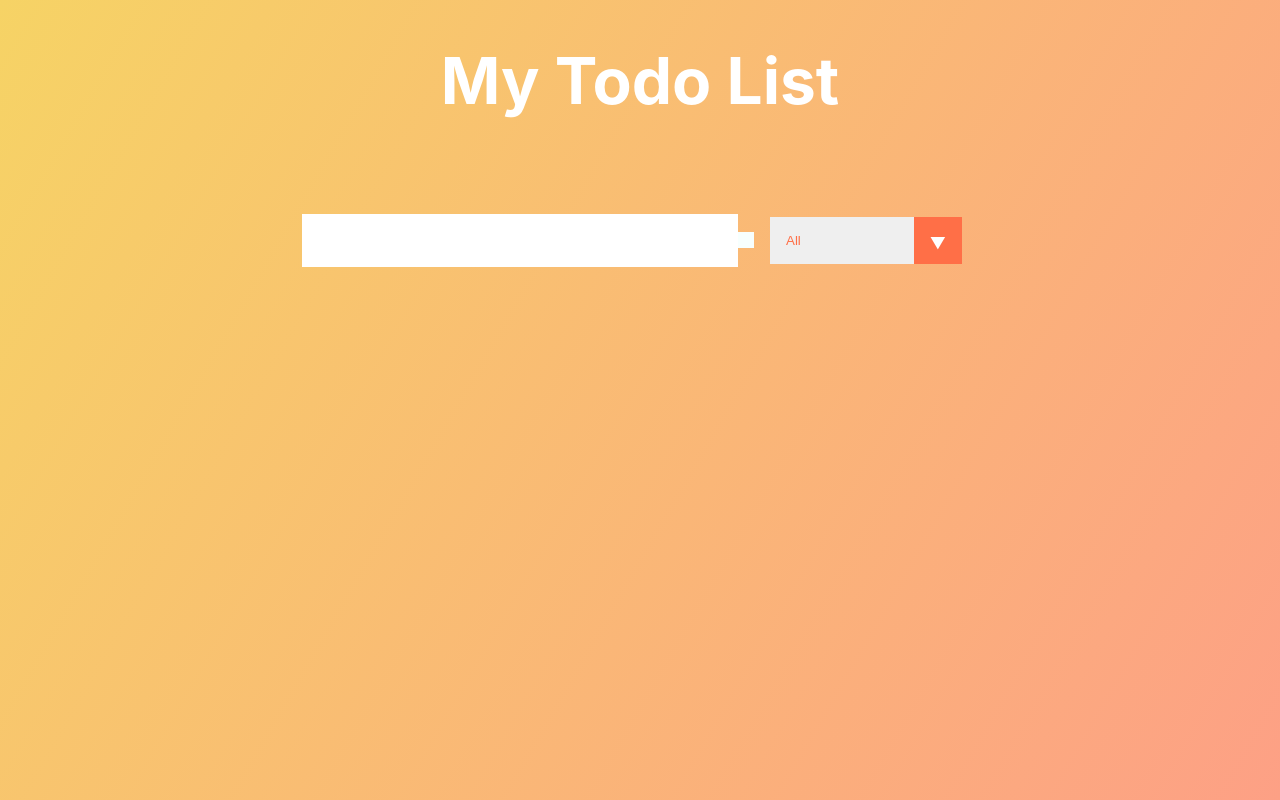
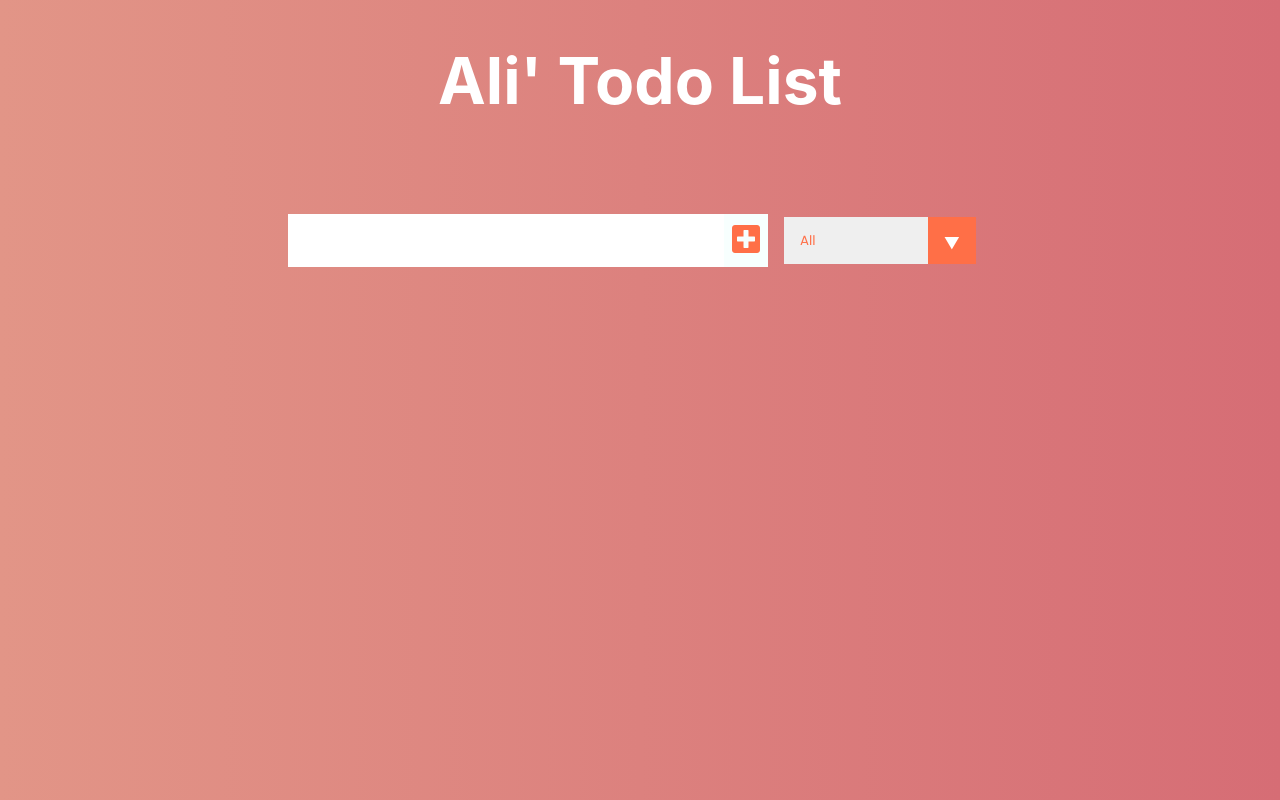
Before and after one commit to AliAbukahil/reactTodoList, a React (Create React App) app: page / in a window 1280 px wide. Built offline with nearby package versions, Linux system fonts and the light colour scheme.

Commit message:
under construction

```diff
--- a/public/index.html
+++ b/public/index.html
@@ -8,6 +8,16 @@
     <meta
       name="description"
       content="Web site created using create-react-app"
+    />
+    <link
+      href="https://fonts.googleapis.com/css?family=Poppins&display=swap"
+      rel="stylesheet"
+    />
+    <link
+      rel="stylesheet"
+      href="https://cdnjs.cloudflare.com/ajax/libs/font-awesome/5.12.1/css/all.min.css"
+      integrity="sha256-mmgLkCYLUQbXn0B1SRqzHar6dCnv9oZFPEC1g1cwlkk="
+      crossorigin="anonymous"
     />
     <link rel="apple-touch-icon" href="%PUBLIC_URL%/logo192.png" />
     <!--
--- a/src/App.js
+++ b/src/App.js
@@ -1,15 +1,18 @@
-import React from 'react'
+import React, {useState} from 'react'
 import "./App.scss"
 // Importing Components
 import Form from "./components/Form"
+import TodoList from './components/TodoList';
 
 function App() {
+  const [inputText, setInputText] =  useState("");
   return (
     <div className="App">
       <header>
-        <h1>My Todo List</h1>
+        <h1>Ali' Todo List</h1>
       </header>
-      <Form/>
+      <Form setInputText={setInputText} />
+      <TodoList inputText={inputText} />
     </div>
   )
 }
--- a/src/App.scss
+++ b/src/App.scss
@@ -4,7 +4,19 @@
   box-sizing: border-box;
 }
 body {
-  background-image: linear-gradient(120deg, #f6d365 0%, #fda085 100%);
+  // background-image: linear-gradient(120deg, #f6d365 0%, #fda085 100%);
+  background: #d66d75; /* fallback for old browsers */
+  background: -webkit-linear-gradient(
+    to right,
+    #e29587,
+    #d66d75
+  ); /* Chrome 10-25, Safari 5.1-6 */
+  background: linear-gradient(
+    to right,
+    #e29587,
+    #d66d75
+  ); /* W3C, IE 10+/ Edge, Firefox 16+, Chrome 26+, Opera 12+, Safari 7+ */
+
   color: white;
   font-family: "Poppins", sans-serif;
   min-height: 100vh;
--- a/src/components/Form.js
+++ b/src/components/Form.js
@@ -1,9 +1,14 @@
 import React from "react"
 
-const Form = () => {
+const Form = ({setInputText,}) => {
+  // Here I can write Javascript code and functions
+  const inputTextHandler = (e) => {
+    console.log(e.target.value);
+    setInputText(e.target.value);
+  }
      return (
         <form>
-      <input type="text" className="todo-input" />
+      <input onChange={inputTextHandler} type="text" className="todo-input" />
       <button className="todo-button" type="submit">
         <i className="fas fa-plus-square"></i>
       </button>
--- a/src/components/TodoList.js
+++ b/src/components/TodoList.js
@@ -0,0 +1,13 @@
+import React from 'react'
+
+function TodoList() {
+    return (
+        <div>
+            <div className="todo-container">
+        <ul className="todo-list"></ul>
+            </div>
+        </div>
+    )
+}
+
+export default TodoList
```
